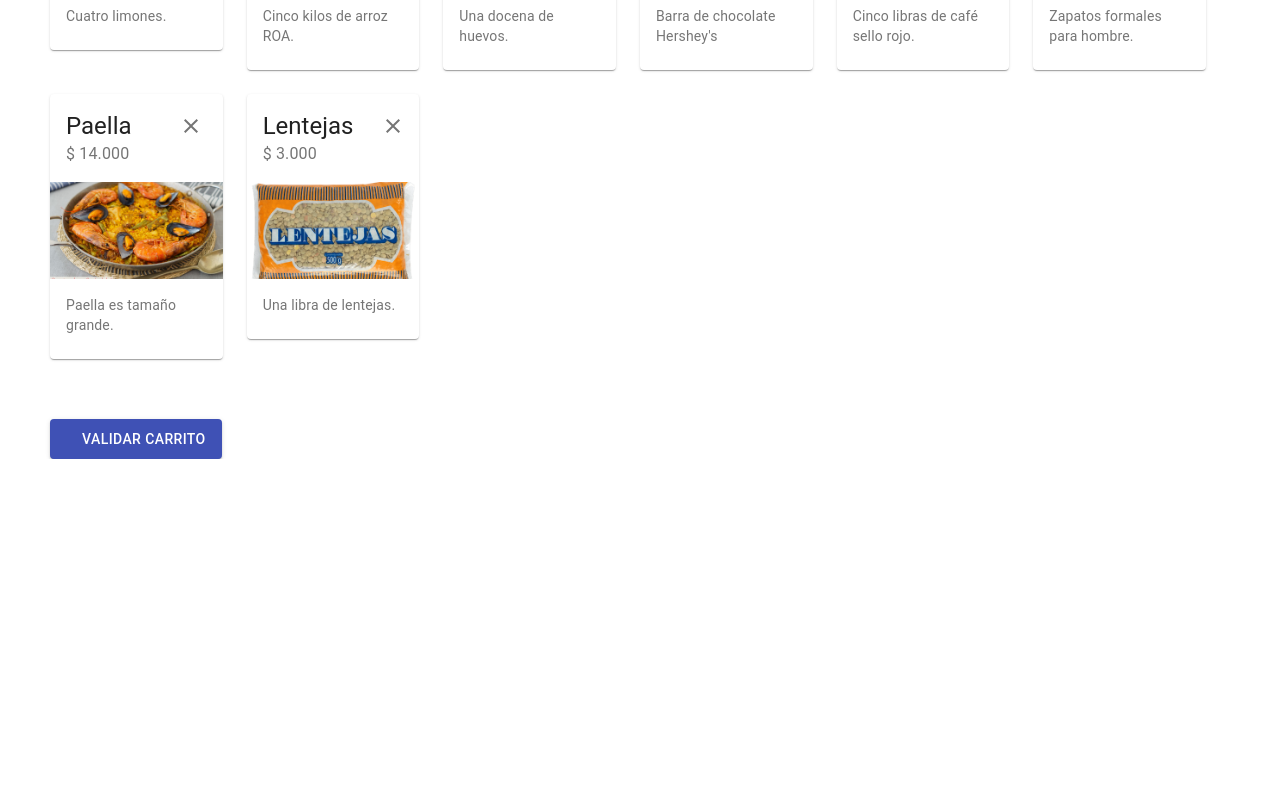
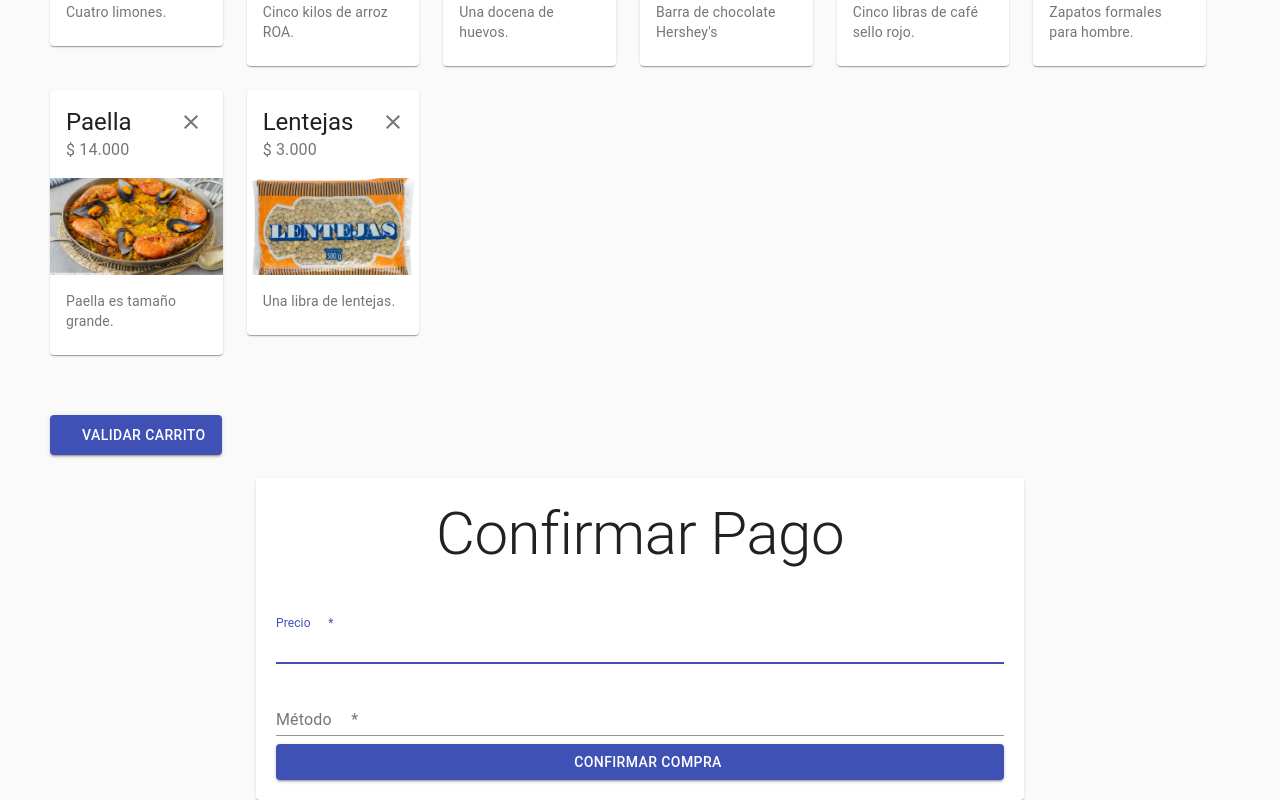
Before and after one commit to IETIM/Front-End, a React (Create React App) app: page /validateCart in a window 1280 px wide. Shown: the part 357-1157 px from the top of the page. Before the commit the page ends 816 px from the top, so only its background shows below. Built offline with nearby package versions, Linux system fonts and the light colour scheme.

Commit message:
Formulario de Pago

```diff
--- /dev/null
+++ b/src/component/validateCart/PaymentForm.js
@@ -0,0 +1,59 @@
+import React from 'react';
+import Button from '@material-ui/core/Button';
+import CssBaseline from '@material-ui/core/CssBaseline';
+import FormControl from '@material-ui/core/FormControl';
+import Input from '@material-ui/core/Input';
+import InputLabel from '@material-ui/core/InputLabel';
+import Paper from '@material-ui/core/Paper';
+import Typography from '@material-ui/core/Typography';
+import {withRouter} from 'react-router-dom';
+
+
+export class PaymentForm extends React.Component{
+
+    constructor(props) {
+        super(props);
+    }
+
+    render(){
+
+        return (
+            <div className = "login" style = {{width:'100%', height:'100hv', display:'flex'}}>
+                    <React.Fragment>
+                        <CssBaseline />
+                        <main className="layout">
+                            <Paper className="paper">
+                                <Typography variant="h2">Confirmar Pago</Typography>
+                                <div className="form">
+                                    <FormControl margin="normal" required fullWidth>
+                                        <InputLabel htmlFor="precio"> Precio </InputLabel>
+                                        <Input id="precio" name="precio" autoComplete="precio" autoFocus />
+                                    </FormControl>
+                                    <FormControl margin="normal" required fullWidth>
+                                        <InputLabel htmlFor="Método">Método</InputLabel>
+                                        <Input
+                                            name="Método"
+                                            id="Método"
+                                            autoComplete="current-Método"
+                                        />
+                                    </FormControl>
+                                    <Button
+                                        type="submit"
+                                        fullWidth
+                                        variant="contained"
+                                        color="primary"
+                                        className="submit"
+                                    >
+                                        Confirmar Compra
+                                    </Button>
+                                </div>
+                            </Paper>
+                        </main>
+                    </React.Fragment>
+            </div>
+        );
+    }
+
+}
+
+export default withRouter(PaymentForm);
--- a/src/component/validateCart/ValidateCart.js
+++ b/src/component/validateCart/ValidateCart.js
@@ -26,6 +26,7 @@ import DialogActions from '@material-ui/core/DialogActions';
 import DialogContent from '@material-ui/core/DialogContent';
 import DialogContentText from '@material-ui/core/DialogContentText';
 import DialogTitle from '@material-ui/core/DialogTitle';
+import PaymentForm from './PaymentForm';
 
 const useStylesAlt = makeStyles((theme) => ({
     root: {
@@ -189,6 +190,8 @@ export default class ValidateCart extends React.Component {
                   </Button>
                 </div>
 
+                <PaymentForm/>
+
             </div>
         );
     }
```
